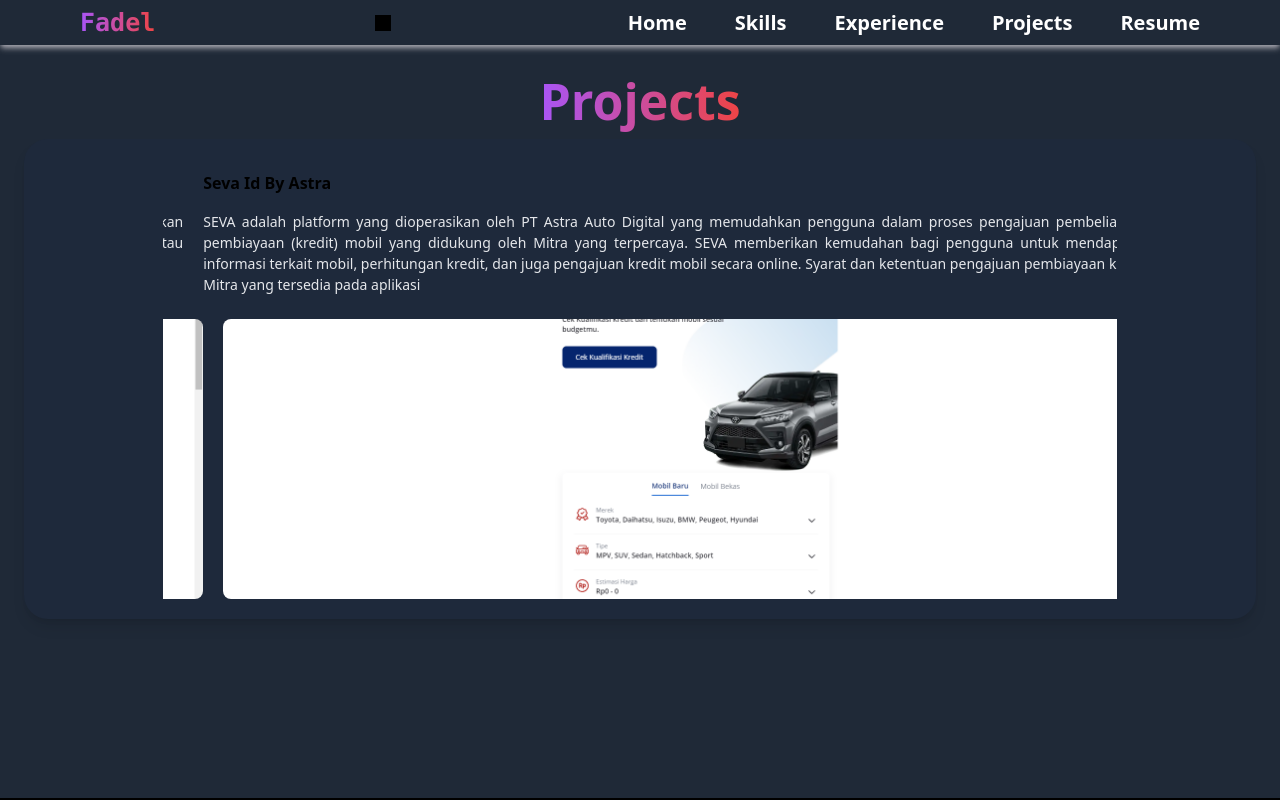
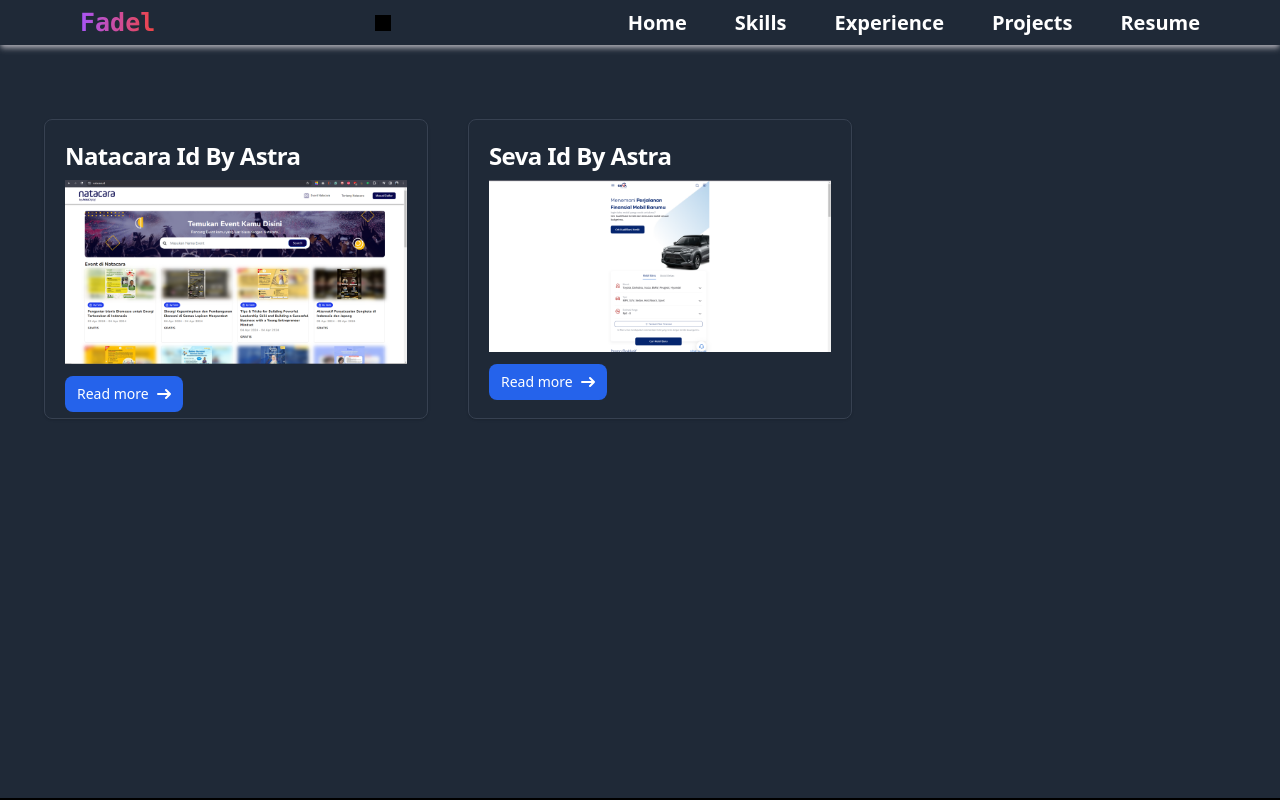
Before and after one commit to fadelatoz/Portofolio, a Next.js app: page /my-projects in a window 1280 px wide. Built offline with nearby package versions, Linux system fonts and the light colour scheme.

Commit message:
end of today

```diff
--- a/src/app/homePage/page.tsx
+++ b/src/app/homePage/page.tsx
@@ -90,9 +90,10 @@
               </div>
             </div>
           </Reveal>
+          <Paralaxx title="# About Me"/>
+
 
         </div>
-        <Paralaxx title="# About Me"/>
 
       </div>
     </>
--- a/src/app/my-projects/page.tsx
+++ b/src/app/my-projects/page.tsx
@@ -6,6 +6,8 @@
 import { Swiper, SwiperSlide } from "swiper/react";
 import { Autoplay } from "swiper/modules";
 import "swiper/css";
+import Image from 'next/image';
+import Paralaxx from '../components/paralax';
 
 
 
@@ -15,37 +17,46 @@
     <div
       id='/my-projects'
       // style={{ backgroundImage: "url(/image/background/background_projects.jpg)" }}
-      className="h-screen w-screen flex items-center justify-center bg-cover bg-center bg-slate-300  dark:bg-gray-800 border-b-2 border-white dark:border-black"
-    >
-      <div
-        className="h-[90%] w-[100%] p-6 relative bg-cover bg-center rounded-xl"
+      className="h-screen w-screen items-center justify-center bg-cover bg-center bg-slate-300  dark:bg-gray-800 border-b-2 border-white dark:border-black"
     >
       <div className="text-center">
-          <h1 className="font-semibold text-white text-[50px]">
-            <span className="text-transparent bg-clip-text bg-gradient-to-r from-purple-500 to-red-500">
-              Projects{" "}
-            </span>
-          </h1>
+        <Paralaxx title='#Projects'/>
       </div>
-
-        <div className="bg-slate-100  dark:bg-slate-800 w-[100%] p-5 rounded-3xl shadow-lg">
+      <div
+        className="h-[90%] w-[100%] md:flex p-6 relative bg-cover bg-center rounded-xl"
+      >
+        {Projects?.map((v,k) => (
+          <div className="max-w-sm mb-3 md:m-5 w-[100%] md:h-[300px] bg-white border border-gray-200 rounded-lg shadow dark:bg-gray-800 dark:border-gray-700">
+            <div className="p-5">
+              <a href="">
+                <h5 className="mb-2 text-2xl font-bold tracking-tight text-gray-900 dark:text-white">{v.title}</h5>
+              </a>
+              <Image
+                src={v.src}
+                alt=';t'
+                width={0}
+                height={0}
+                sizes="100vw"
+                style={{ width: '100%', height: 'auto' }} // optional
 
 
-        <Swiper
-            slidesPerView={1}
-            loop={true}
-            autoplay={{
-              delay: 0,
-              disableOnInteraction: false,
-            }}
-            speed={5000}
-            modules={[Autoplay]}
-            className="max-w-[80%]"
-          >
-        <div className=' grid grid-cols-2 mr-5 p-[20px] gap-5 max-w-[100%] min-h-[700px] '>
+              />
+              <p className="mb-3 font-normal text-gray-700 dark:text-gray-400">{}</p>
+              <a href="" className="inline-flex items-center px-3 py-2 text-sm font-medium text-center text-white bg-blue-700 rounded-lg hover:bg-blue-800 focus:ring-4 focus:outline-none focus:ring-blue-300 dark:bg-blue-600 dark:hover:bg-blue-700 dark:focus:ring-blue-800">
+                Read more
+                <svg className="rtl:rotate-180 w-3.5 h-3.5 ms-2" aria-hidden="true" xmlns="http://www.w3.org/2000/svg" fill="none" viewBox="0 0 14 10">
+                  <path stroke="currentColor" stroke-linecap="round" stroke-linejoin="round" stroke-width="2" d="M1 5h12m0 0L9 1m4 4L9 9" />
+                </svg>
+              </a>
+            </div>
+          </div>
+        ))}
+
+        {/* <div className="bg-slate-100  dark:bg-slate-800 w-[100%] p-5 rounded-3xl shadow-lg">
+
 
           {Projects.map((project, index) => (
-              <SwiperSlide className='ml-[20px]' key={index}>
+            <div className=' grid grid-cols-2 mr-5 p-[20px] gap-5 max-w-[100%] min-h-[700px] '>
 
               <ProjectCard
                 key={index}
@@ -53,12 +64,12 @@
                 text={project.text}
                 image={project.src}
               />
-              </SwiperSlide>
+            </div>
+
 
           ))}
         </div>
-        </Swiper>
-        </div>
+       */}
 
       </div>
 
```
Lines whose indentation alone changed are shown as unchanged.
